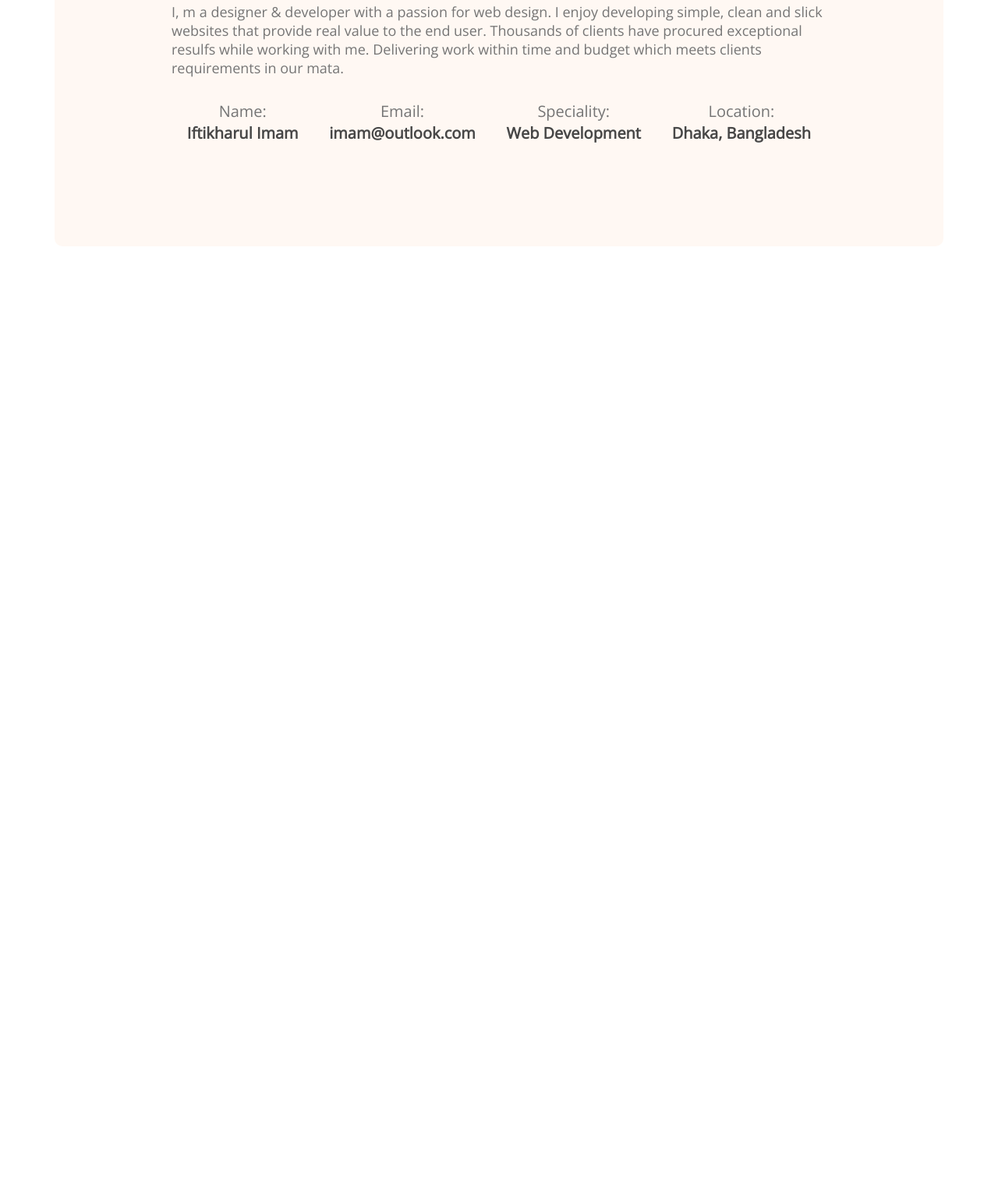
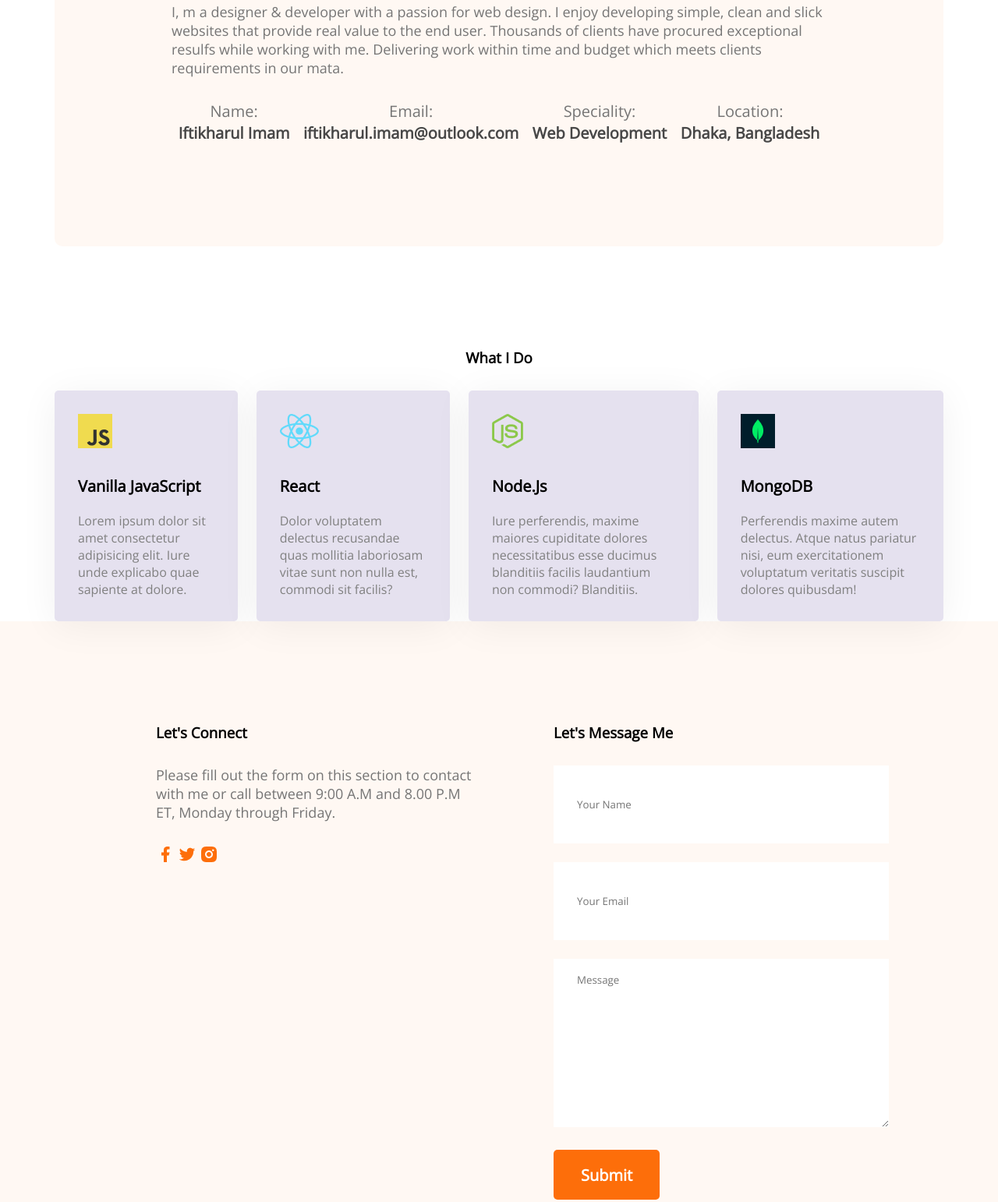
Before and after one commit to iftikharulimam/protfolio-imam, a plain HTML site: page index.html in a window 1280 px wide. Shown: the part 948-2490 px from the top of the page at 78% size. Before the commit the page ends 1264 px from the top, so only its background shows below. Drawn offline with nearby package versions, Linux system fonts and the light colour scheme.

Commit message:
contact us added

```diff
--- a/index.html
+++ b/index.html
@@ -40,7 +40,7 @@
                 </div>
                 <div class="about-info">
                     <p class="info-title">Email:</p>
-                    <p class="info-description">imam@outlook.com</p>
+                    <p class="info-description">iftikharul.imam@outlook.com</p>
                 </div>
                 <div class="about-info">
                     <p class="info-title">Speciality:</p>
@@ -52,7 +52,62 @@
                 </div>
             </div>
         </section>
+        <!--what i de section-->
+        <section class="what-i-do">
+            <h3 class="section-title">What I Do</h3>
+            <!--.skills-container>.skill*4>img+p.skill-title+p.skill-description>lorem15-->
+            <div class="skills-container">
+                <div class="skill">
+                    <img src="Images/icons/js.png" alt="">
+                    <p class="skill-title">Vanilla JavaScript</p>
+                    <p class="skill-description">Lorem ipsum dolor sit amet consectetur adipisicing elit. Iure unde explicabo quae sapiente at dolore.</p>
+                </div>
+                <div class="skill">
+                    <img src="Images/icons/react.png" alt="">
+                    <p class="skill-title">React</p>
+                    <p class="skill-description">Dolor voluptatem delectus recusandae quas mollitia laboriosam vitae sunt non nulla est, commodi sit facilis?</p>
+                </div>
+                <div class="skill">
+                    <img src="Images/icons/nodejs.png" alt="">
+                    <p class="skill-title">Node.Js</p>
+                    <p class="skill-description">Iure perferendis, maxime maiores cupiditate dolores necessitatibus esse ducimus blanditiis facilis laudantium non commodi? Blanditiis.</p>
+                </div>
+                <div class="skill">
+                    <img src="Images/icons/mongo.png" alt="">
+                    <p class="skill-title">MongoDB</p>
+                    <p class="skill-description">Perferendis maxime autem delectus. Atque natus pariatur nisi, eum exercitationem voluptatum veritatis suscipit dolores quibusdam!</p>
+                </div>
+            </div>
+        </section>
     </main>
+    <!-- contact section -->
+    <footer>
+        <section class="contact">
+            <div>
+                <h3 class="section-title">Let's Connect</h3>
+                <p class="section-description">Please fill out the form on this section to contact with me or call between 9:00 A.M and 8.00 P.M ET, Monday through Friday.</p>
+                <a href="">
+                    <img src="Images/icons/facebook.png">
+                </a>
+                <a href="">
+                    <img src="Images/icons/twitter.png">
+                </a>
+                <a href="">
+                    <img src="Images/icons/insta.png">
+                </a>
+
+            </div>
+            <div>
+                <h3 class="section-title">Let's Message Me</h3>
+                <form action="">
+                    <input type="text" name="" id="" placeholder="Your Name">
+                    <input type="email" name="" id="" placeholder="Your Email">
+                    <textarea name="" id="" cols="30" rows="10" placeholder="Message"></textarea>
+                    <input class="btn-primary" type="submit" value="Submit">
+                </form>
+            </div>
+        </section>
+    </footer>
 
 </body>
 </html>
--- a/styles/protfolio.css
+++ b/styles/protfolio.css
@@ -105,3 +105,49 @@ nav li {
     line-height: 30px;
     color: #474747;
 }
+/* What I Do styles */
+.what-i-do{
+    margin-top: 130px;
+}
+.skills-container{
+    display: flex;
+    gap: 24px;
+}
+.skill{
+    background: #e5e1ef;
+    box-shadow: 0px 6px 50px rgba(0, 0, 0, 0.06);
+    border-radius: 5px;
+    padding: 30px;
+}
+.skill-title{
+    font-weight: 700;
+    font-size: 20px;
+    line-height: 27px;
+    margin-top: 30px;
+    margin-bottom: 20px;
+}
+.skill-description{
+    color: gray;
+}
+/* contact styles */
+.contact .section-title{
+    text-align: left;
+}
+.contact{
+    display: flex;
+    gap: 100px;
+    background-color:#FFF8F3;
+    padding: 130px 200px;
+}
+.contact input[type="text"], input[type="email"], textarea{
+    margin-bottom: 24px;
+    width: 100%;
+    padding: 18px 30px;
+    border: 0px;
+}
+input{
+    height: 64px;
+}
+.contact a{
+    text-decoration: none;
+}
```
Also changed, not shown: Images/icons/facebook.png (added), Images/icons/insta.png (added), Images/icons/js.png (added), Images/icons/mongo.png (added), Images/icons/nodejs.png (added), Images/icons/react.png (added), Images/icons/twitter.png (added).
